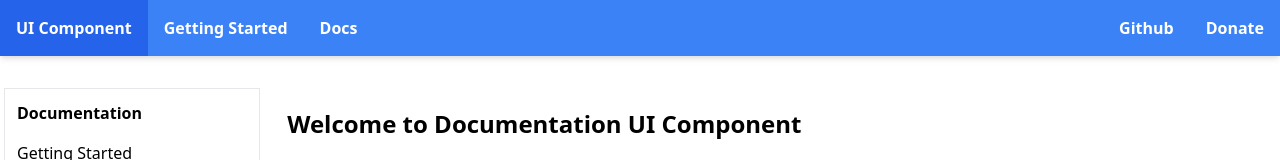
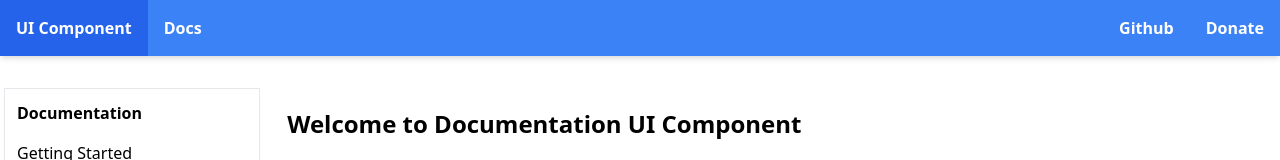
Before and after one commit to ferdiansyah0611/ui-component, a Vue app: page / in a window 1280 px wide. Shown: the top 160 px of the page. Built offline with nearby package versions, Linux system fonts and the light colour scheme.

Commit message:
Remove navigation getting started

```diff
--- a/src/App.vue
+++ b/src/App.vue
@@ -3,7 +3,6 @@
 		<template v-slot:navs>
 			<div class="w-1/2 flex justify-start">
 				<router-link class="p-4 font-bold hover:bg-blue-600" to="/">UI Component</router-link>
-				<router-link class="p-4 font-bold hover:bg-blue-600" to="/">Getting Started</router-link>
 				<router-link class="p-4 font-bold hover:bg-blue-600" to="/">Docs</router-link>
 			</div>
 			<div class="w-1/2 flex justify-end">
```
